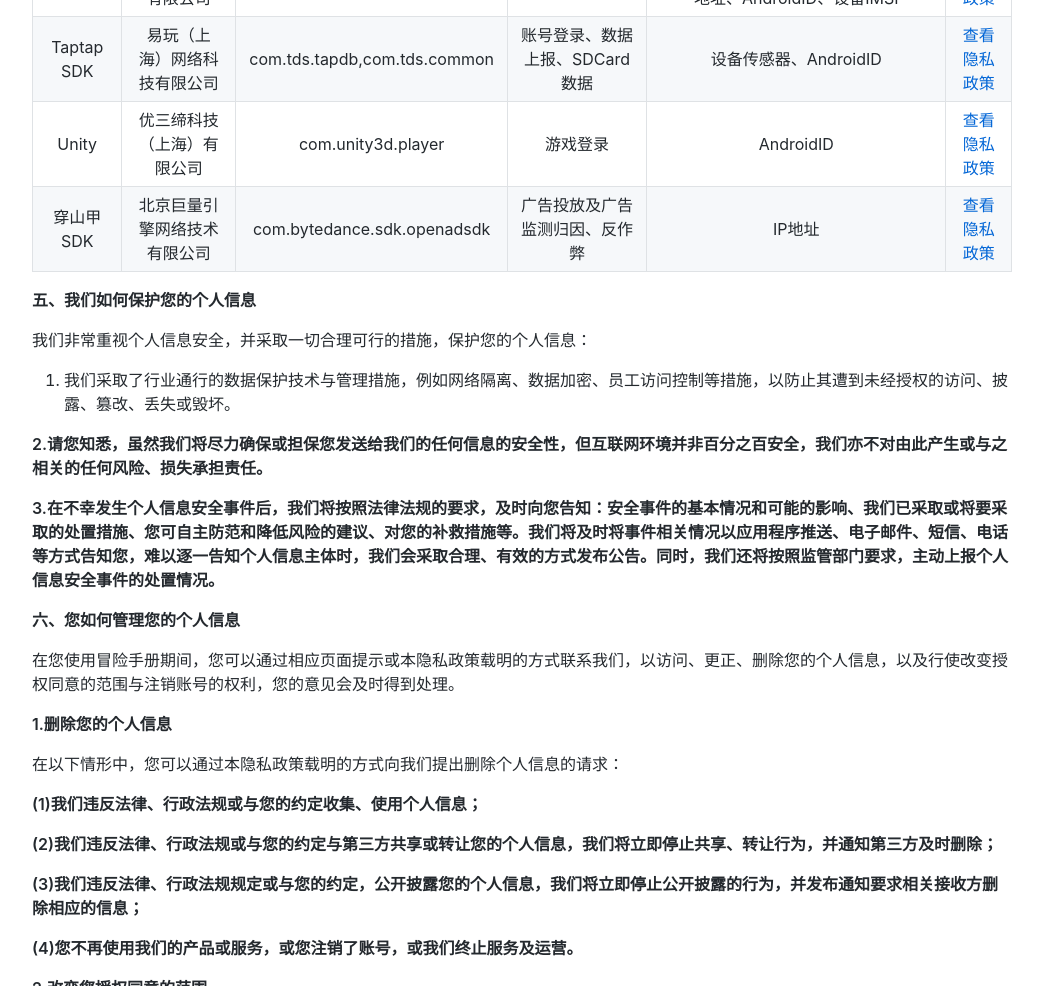
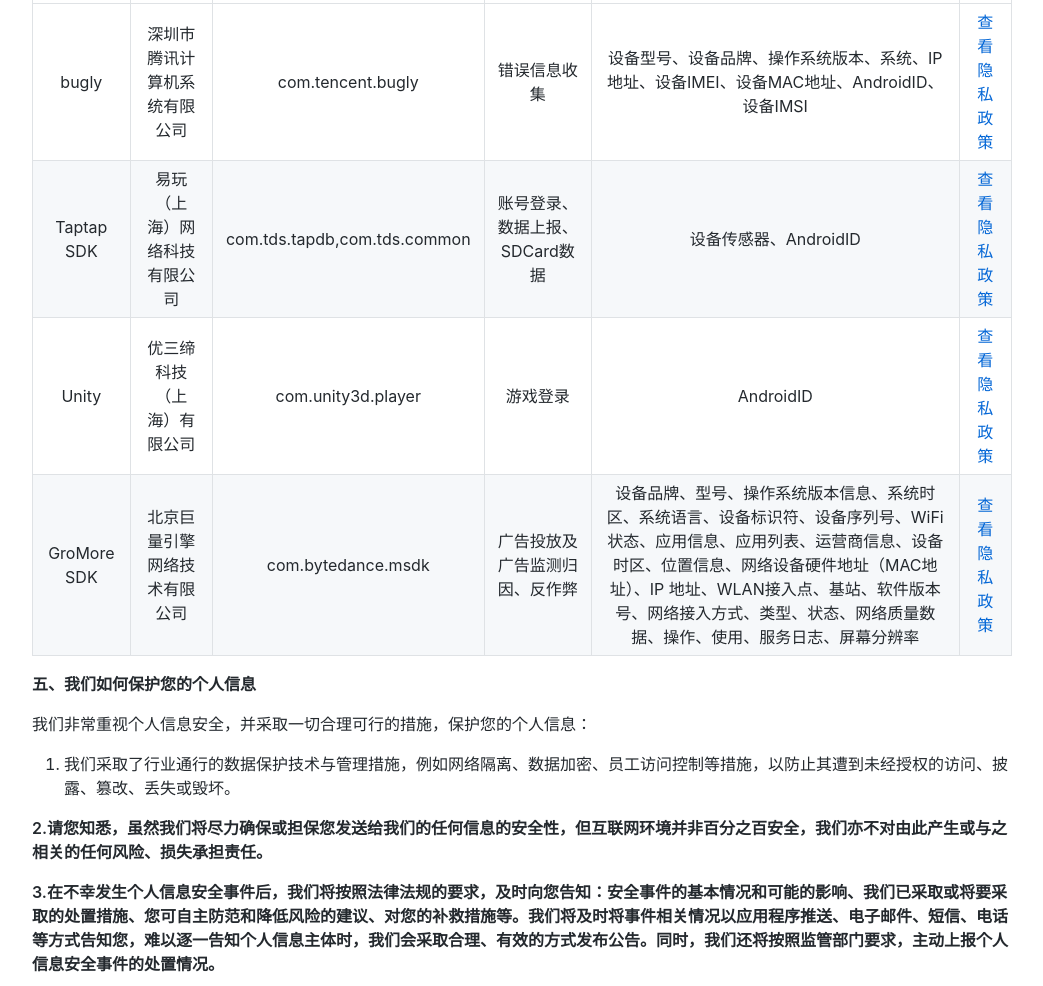
Before and after one commit to A-little-imagination/privacy-policy, a plain HTML site: page privacy.html in a window 1280 px wide. Shown: the part 3608-4594 px from the top of the page, without its empty margins (118-1161 px from the left). Drawn offline with Linux system fonts and the light colour scheme; a script that the page names is missing.

Commit message:
update privacy

```diff
--- a/privacy.html
+++ b/privacy.html
@@ -248,12 +248,14 @@
       <td style="text-align: center"><a href="https://unity.cn/legal/china-privacy-policy">查看隐私政策</a></td>
     </tr>
     <tr>
-      <td style="text-align: center">穿山甲SDK</td>
+      <td style="text-align: center">GroMore SDK</td>
       <td style="text-align: center">北京巨量引擎网络技术有限公司</td>
-      <td style="text-align: center">com.bytedance.sdk.openadsdk</td>
+      <td style="text-align: center">com.bytedance.msdk</td>
       <td style="text-align: center">广告投放及广告监测归因、反作弊</td>
-      <td style="text-align: center">IP地址</td>
-      <td style="text-align: center"><a href="https://www.csjplatform.com/privacy">查看隐私政策</a></td>
+      <td style="text-align: center">
+        设备品牌、型号、操作系统版本信息、系统时区、系统语言、设备标识符、设备序列号、WiFi状态、应用信息、应用列表、运营商信息、设备时区、位置信息、网络设备硬件地址（MAC地址）、IP
+        地址、WLAN接入点、基站、软件版本号、网络接入方式、类型、状态、网络质量数据、操作、使用、服务日志、屏幕分辨率</td>
+      <td style="text-align: center"><a href="https://www.csjplatform.com/terms/gromoresdk-privacy">查看隐私政策</a></td>
     </tr>
   </tbody>
 </table>
```
